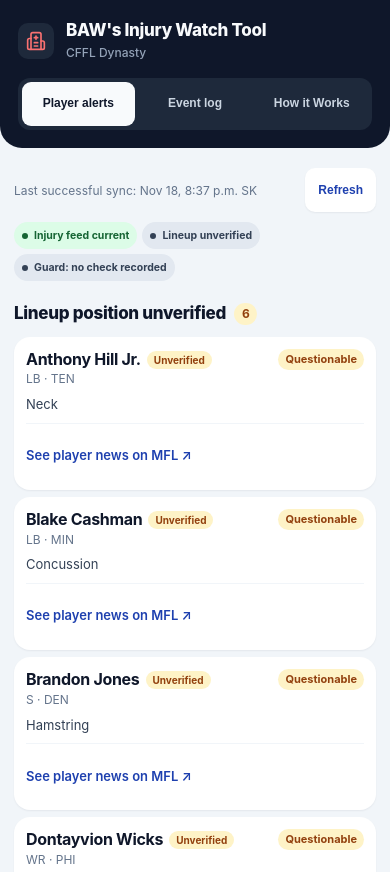
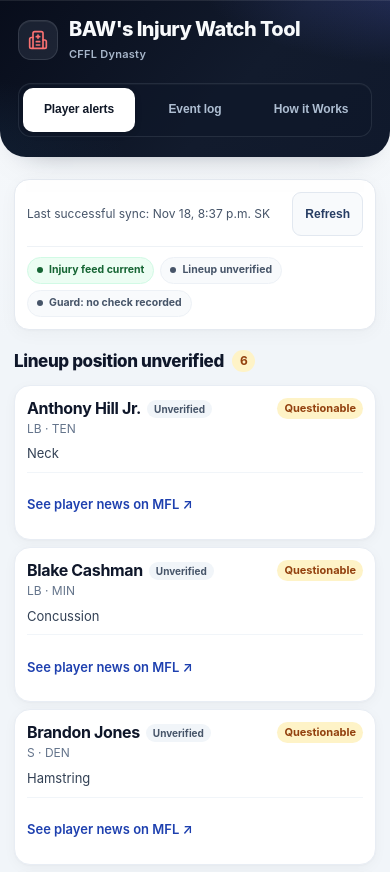
Before and after one commit to williamsbryce/fantasy-injury-watch, a plain HTML site: page site/index.html in a window 390 px wide. Shown: the top 872 px of the page. Drawn offline with Linux system fonts and the light colour scheme.

Commit message:
Polish mobile interface with restrained gradient header and product-first cards

```diff
--- a/site/index.html
+++ b/site/index.html
@@ -361,6 +361,118 @@ button:focus-visible,a:focus-visible{outline:3px solid #1d4ed8;outline-offset:2p
   .health-chip{font-size:10.5px;padding:4px 8px}
 }
 
+
+/* Refined SaaS-inspired product presentation, designed for small screens.
+   Borrow the restrained typography, depth, and hierarchy of Linear,
+   Stripe, Mercury, and Hearthly without copying their layouts or branding. */
+body{
+  background:linear-gradient(180deg,#f8fafc 0,#f1f5f9 340px,#f1f5f9 100%);
+  color:#0f172a;
+  -webkit-font-smoothing:antialiased;
+}
+main{max-width:820px}
+header{
+  position:relative;isolation:isolate;overflow:hidden;
+  background:
+    radial-gradient(ellipse 90% 80% at 110% -10%,rgba(91,104,216,.27),transparent 65%),
+    radial-gradient(ellipse 80% 75% at -25% 100%,rgba(56,132,183,.14),transparent 72%),
+    linear-gradient(130deg,#080d1b 0%,#121b2d 60%,#10192c 100%);
+  padding:calc(22px + env(safe-area-inset-top,0px)) 22px 22px;
+  border-radius:0 0 26px 26px;
+  box-shadow:0 16px 30px -26px rgba(15,23,42,.55);
+}
+header::before{
+  content:"";position:absolute;inset:0 0 auto;
+  height:1px;background:rgba(255,255,255,.09);pointer-events:none;
+}
+.header-inner{max-width:776px;position:relative;z-index:1}
+.logo{gap:13px;font-size:24px;font-weight:800;letter-spacing:-.55px}
+.mark{
+  width:42px;height:42px;flex-basis:42px;border-radius:13px;
+  background:rgba(148,163,184,.13);
+  border:1px solid rgba(226,232,240,.12);
+  box-shadow:inset 0 1px rgba(255,255,255,.06);
+}
+.brand>span{line-height:1.15}
+.brand-subtitle{margin-top:6px;font-size:12px;font-weight:600;letter-spacing:.25px;color:#a8b7cb}
+.tabs{
+  margin:22px 0 0;padding:4px;gap:4px;
+  background:rgba(15,23,42,.57);
+  border:1px solid rgba(226,232,240,.1);
+  box-shadow:inset 0 1px rgba(255,255,255,.03);
+  border-radius:13px;
+}
+.tab{font-size:13px;letter-spacing:-.1px;color:#aebed2;border-radius:10px}
+.tab:hover,.tab:not([aria-selected="true"]):hover{background:rgba(148,163,184,.14);color:#fff}
+.tab[aria-selected="true"]{
+  background:#fff;color:#101827;
+  box-shadow:0 2px 7px rgba(0,0,0,.14);
+}
+#report{padding-top:2px}
+.report-overview{
+  margin-bottom:18px;padding:13px 15px 12px;
+  border:1px solid #e5eaf1;border-radius:17px;background:#fff;
+  box-shadow:0 4px 18px rgba(15,23,42,.035),0 1px 2px rgba(15,23,42,.025);
+}
+.report-overview .top{margin:0 0 11px}
+#sync{font-size:12px;line-height:1.45;color:#475569}
+.report-refresh{
+  border:1px solid #e2e8f0;border-radius:9px;
+  background:#f8fafc;box-shadow:none;
+  color:#273d63;font-size:12px;padding:8px 12px;
+  transition:background .16s ease,border-color .16s ease;
+}
+.report-refresh:hover{background:#eaf1fc;border-color:#cbd5e1}
+.health-row{
+  margin:0;padding:11px 0 0;border-top:1px solid #eef2f6;gap:7px;
+}
+.health-chip{
+  padding:4px 9px;background:#f8fafc;border:1px solid #edf1f6;
+  color:#475569;font-weight:650;
+}
+.health-chip.good-health{background:#ecfdf3;border-color:#d1fae5;color:#166534}
+.health-chip.warn-health{background:#fffbeb;border-color:#fde68a;color:#92400e}
+.health-chip.bad-health{background:#fef2f2;border-color:#fecaca;color:#991b1b}
+#actionSection,#watchSection,#unknownSection{margin-top:22px}
+#actionSection h2,#watchSection h2,#unknownSection h2{
+  letter-spacing:-.38px;font-size:17px;margin:0 0 11px;
+}
+.alert,.alert.urgent,.alert.watchItem,.guide-card,.event-entry{
+  border:1px solid #e8edf4;
+  border-radius:16px;
+  background:#fff;
+  box-shadow:0 3px 13px rgba(15,23,42,.035),0 1px 2px rgba(15,23,42,.025);
+}
+.alert,.alert.urgent,.alert.watchItem{border-left:1px solid #e8edf4}
+.alert .name{font-size:16px;font-weight:750;letter-spacing:-.35px}
+.alert .sub{color:#64748b}
+.alert .status{font-size:11px;letter-spacing:0;padding:3px 7px}
+.role-chip.starter{background:#e6edff;color:#2644a1}
+.role-chip.bench{background:#e7f5f2;color:#116c60}
+.role-chip.unknown{background:#f1f5f9;color:#475569}
+.change-chip{background:#f3effe;color:#6d28d9}
+.event-entry{border-left:1px solid #e8edf4}
+.event-name{font-weight:750;letter-spacing:-.2px}
+#stale,#lineupWarning,.guide-warning{border-radius:14px}
+button,a{-webkit-tap-highlight-color:transparent}
+@media(max-width:520px){
+  main{padding:0 14px 32px}
+  header{padding:calc(18px + env(safe-area-inset-top,0px)) 18px 20px}
+  .logo{font-size:20px;gap:11px}
+  .mark{height:40px;width:40px;flex-basis:40px}
+  .brand-subtitle{margin-top:5px;font-size:11px}
+  .tabs{margin-top:20px;padding:4px}
+  .tab{min-height:44px;padding:10px 4px;font-size:12px}
+  .report-overview{padding:12px;margin-bottom:16px;border-radius:15px}
+  #report .top{margin-bottom:10px}
+  .health-row{gap:6px;padding-top:10px}
+  .health-chip{font-size:10.5px}
+  #actionSection,#watchSection,#unknownSection{margin-top:19px}
+}
+@media(prefers-reduced-motion:reduce){
+ .report-refresh{transition:none}
+}
+
 </style>
 </head><body><main>
 <header>
@@ -377,8 +489,10 @@ button:focus-visible,a:focus-visible{outline:3px solid #1d4ed8;outline-offset:2p
 <div id="loading" class="panel" role="status">Loading the latest injury report…</div>
 <div id="errorPanel" class="panel hidden" role="alert">Could not load the latest report. <button type="button" onclick="location.reload()">Retry</button><div id="error" class="msg"></div></div>
 <div id="report" class="hidden" aria-live="polite">
+  <div class="report-overview">
   <div class="top"><div><div class="meta" id="sync">Latest update</div><div class="meta" id="coverage"></div></div><button id="refreshReport" class="report-refresh" type="button" title="Reload the last published report. Does not trigger a new MFL check.">Refresh</button></div>
   <div class="health-row" aria-label="Monitoring status"><span id="feedHealth" class="health-chip">Checking injury report</span><span id="lineupHealth" class="health-chip">Checking lineup</span><span id="guardHealth" class="health-chip">Checking guard history</span></div>
+  </div>
   <div id="lineupWarning" class="notice hidden" role="alert"><span id="lineupWarningText"></span> <a href="https://www46.myfantasyleague.com/2026/lineup?L=40298&amp;FRANCHISE=0001" target="_blank" rel="noopener noreferrer">Review lineup on MFL</a></div>
   <div id="urgentWarning" class="urgent-note hidden" role="status"></div>
   <div id="stale" class="notice hidden">This report is out of date. Scheduled monitoring may have failed. Do not treat missing alerts as confirmation that players are healthy.</div>
@@ -558,7 +672,8 @@ function render(doc){
  }
  // A stale/unverified feed must never show a reassuring green banner.
  const lineupKnown=doc.leagues.every(l=>['submitted','not_submitted','incomplete'].includes((l.lineup||{}).state));
- const safeMessage=!stale&&lineupKnown&&all.length>0&&urgents.length===0;
+ const safeMessage=!stale&&all.length>0&&urgents.length===0&&
+   doc.leagues.every(l=>(l.lineup||{}).state==='submitted');
  $('noAction').classList.toggle('show-note',safeMessage);
  $('noAction').classList.toggle('hidden',!safeMessage);
  const lineups=doc.leagues.map(l=>l.lineup||{});
```
